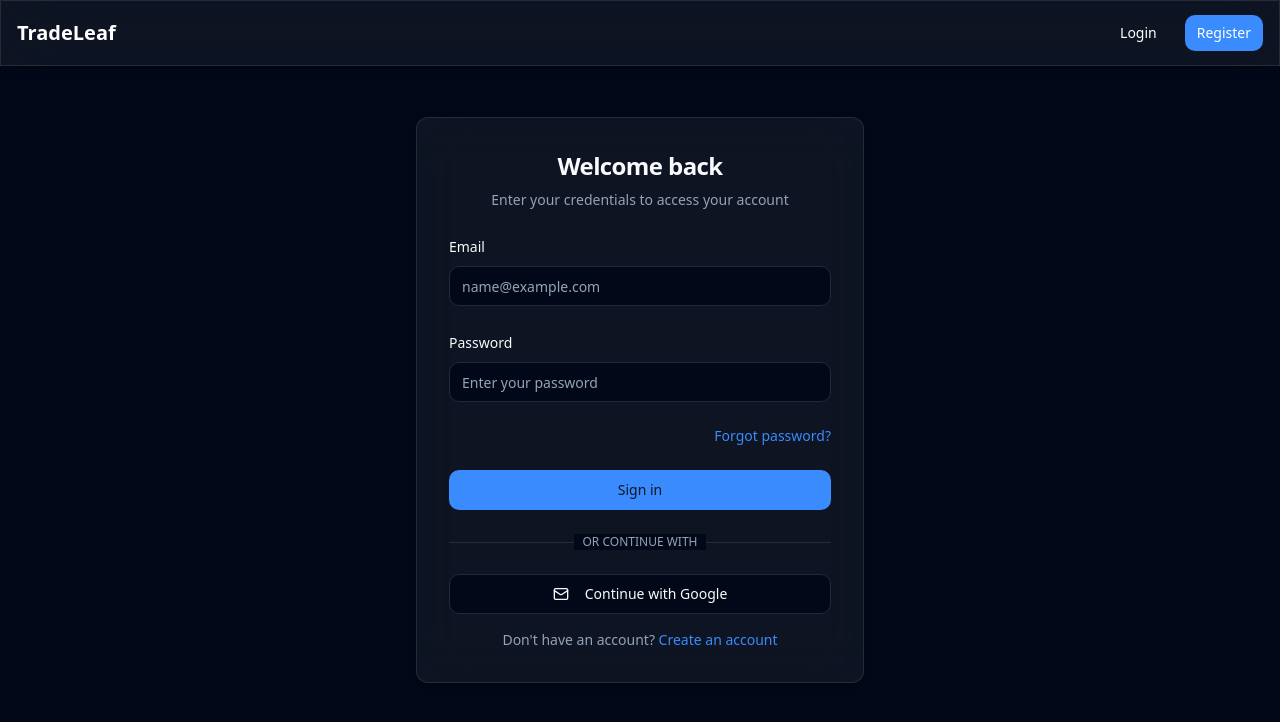
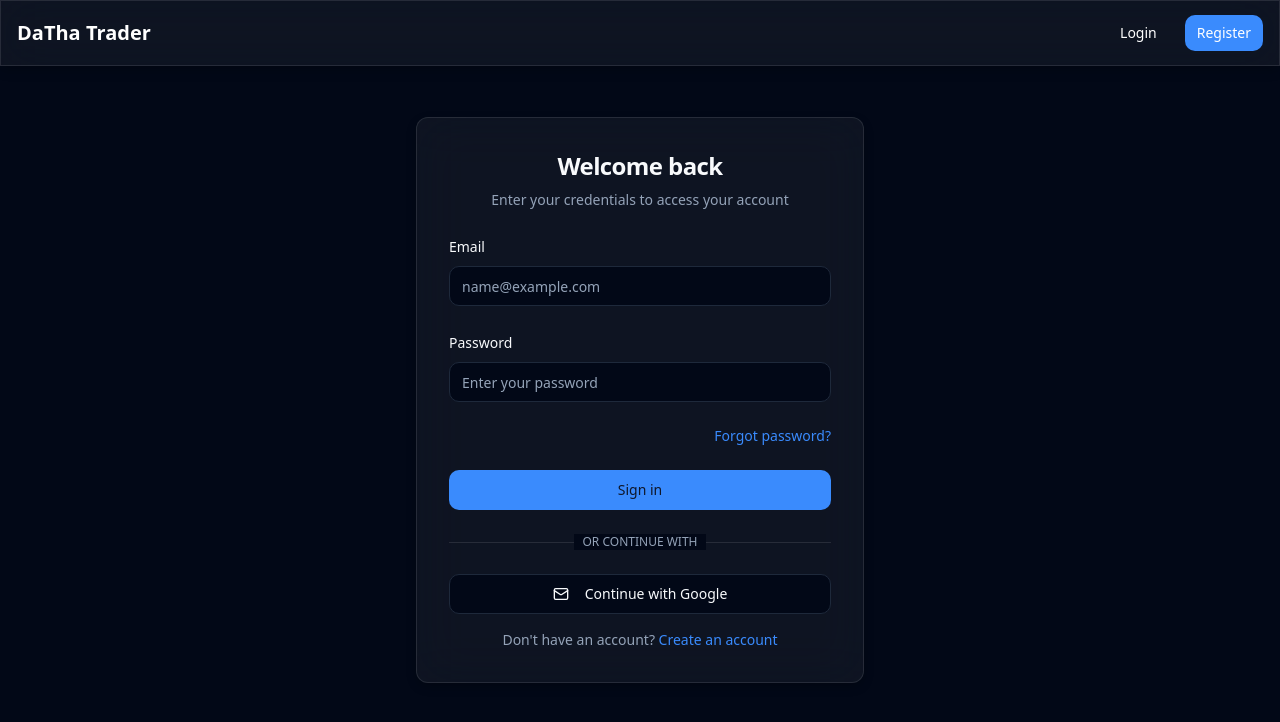
Before and after one commit to Danieltradergo/Datha-Trader, a React (Vite) app: page /login in a window 1280 px wide. Shown: the top 722 px of the page. Built offline with nearby package versions, Linux system fonts and the light colour scheme.

Commit message:
Visual edit in Lovable
Edited UI in Lovable

```diff
--- a/src/components/Navbar.tsx
+++ b/src/components/Navbar.tsx
@@ -1,15 +1,10 @@
-
 import { Link } from "react-router-dom";
 import { Button } from "@/components/ui/button";
 import { UserCircle } from "lucide-react";
-
 export function Navbar() {
-  return (
-    <nav className="fixed top-0 left-0 right-0 z-50 glass">
+  return <nav className="fixed top-0 left-0 right-0 z-50 glass">
       <div className="container flex items-center justify-between h-16 px-4">
-        <Link to="/" className="text-xl font-bold text-white">
-          TradeLeaf
-        </Link>
+        <Link to="/" className="text-xl font-bold text-white">DaTha Trader</Link>
 
         <div className="flex items-center space-x-4">
           <Link to="/login">
@@ -24,6 +19,5 @@ export function Navbar() {
           </Link>
         </div>
       </div>
-    </nav>
-  );
+    </nav>;
 }
```
